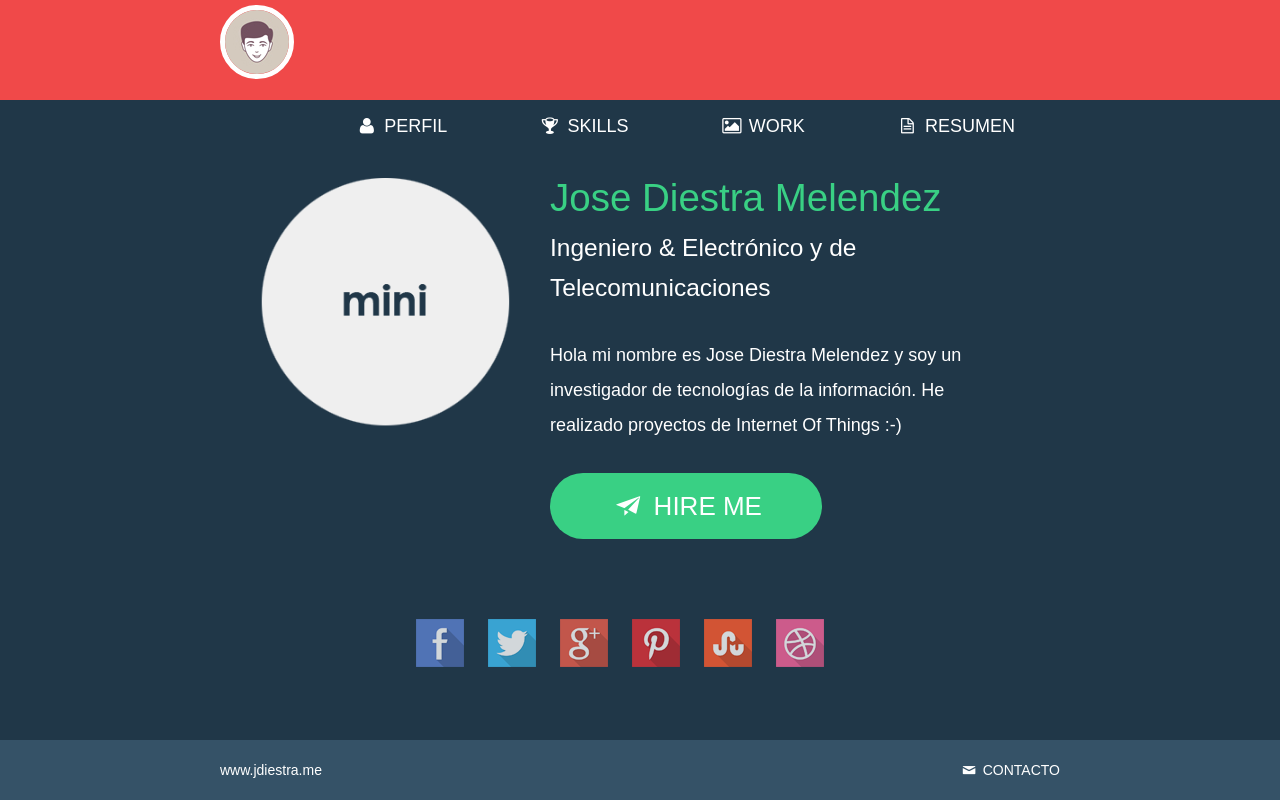
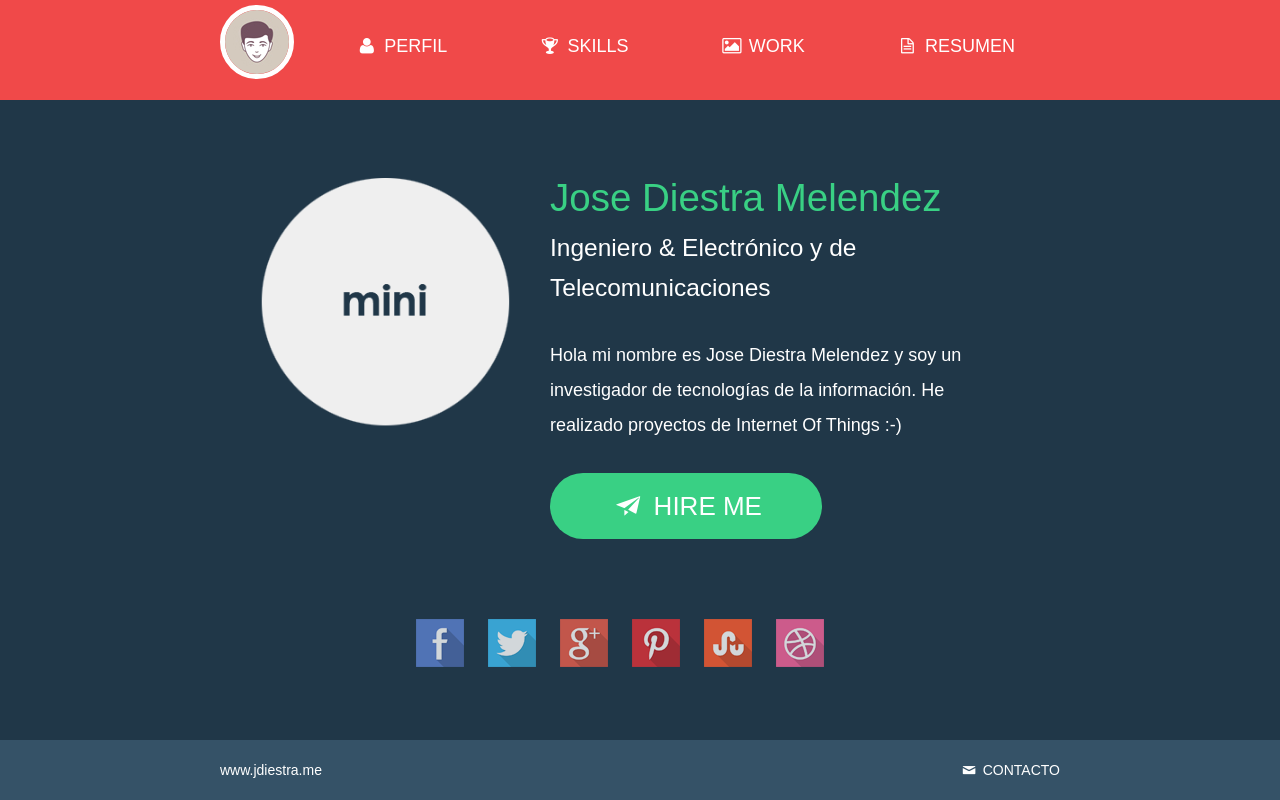
Before and after one commit to jozhetak/miniportafolio, a plain HTML site: page index.html in a window 1280 px wide. Drawn offline with Linux system fonts and the light colour scheme; a web font is replaced by a local one.

Commit message:
Update index.html

```diff
--- a/index.html
+++ b/index.html
@@ -13,7 +13,7 @@
 <div class="navbar">
   <div class="navbar-inner" style="height:100px;">
     <div class="container"> <a class="btn btn-navbar" data-toggle="collapse" data-target=".nav-collapse"> <span class="icon-bar"></span> <span class="icon-bar"></span> <span class="icon-bar"></span> </a> <a class="brand" href="index.html"><img src="img/user.jpg" alt=""></a>
-      <ul class="nav nav-collapse pull-right" style="botton:80px;">
+      <ul class="nav nav-collapse pull-right" style="bottom:80px;">
         <li><a href="#" id="home"><i class="icon-user"></i> Perfil</a></li>
         <li><a href="#" id="skills"><i class="icon-trophy"></i> Skills</a></li>
         <li><a href="#" id="work"><i class="icon-picture"></i> Work</a></li>
```
